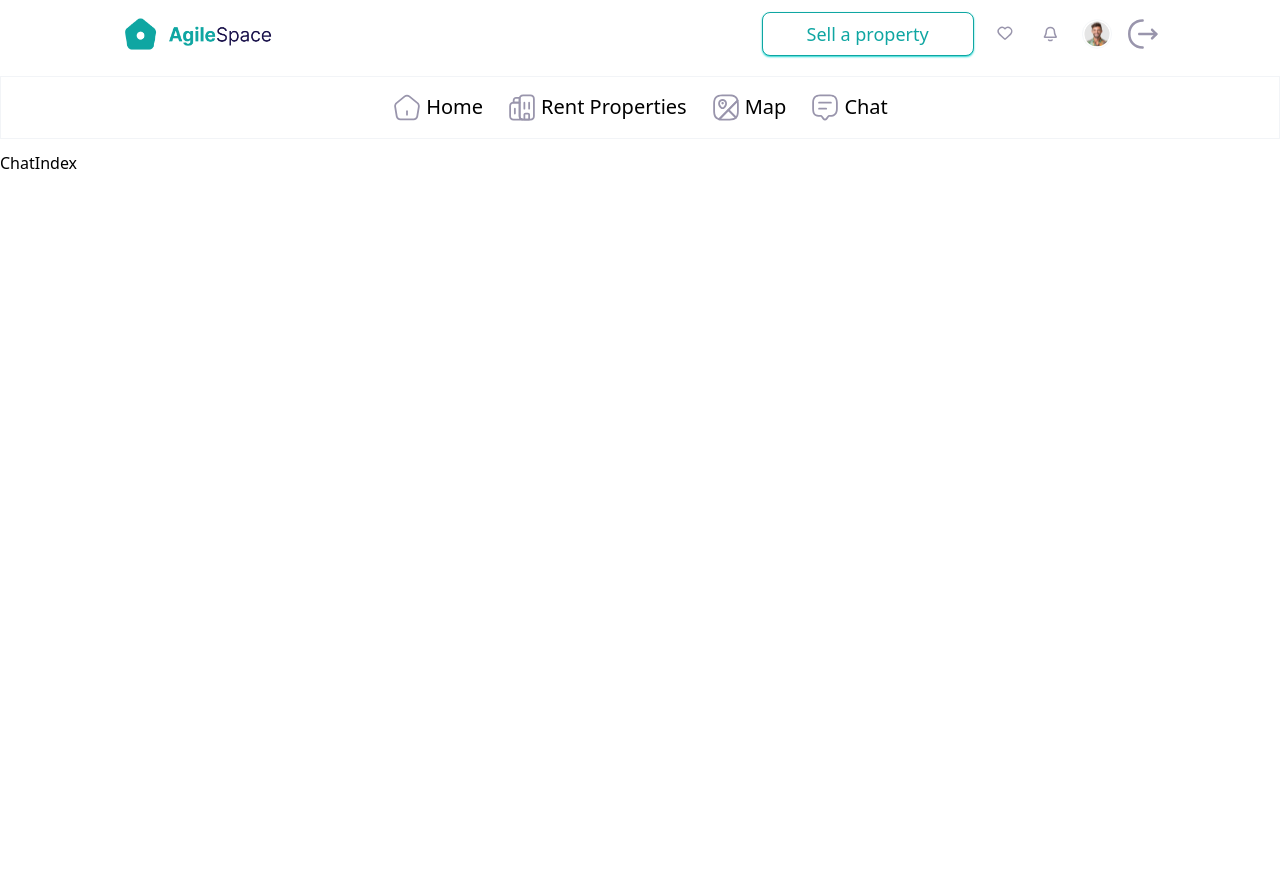
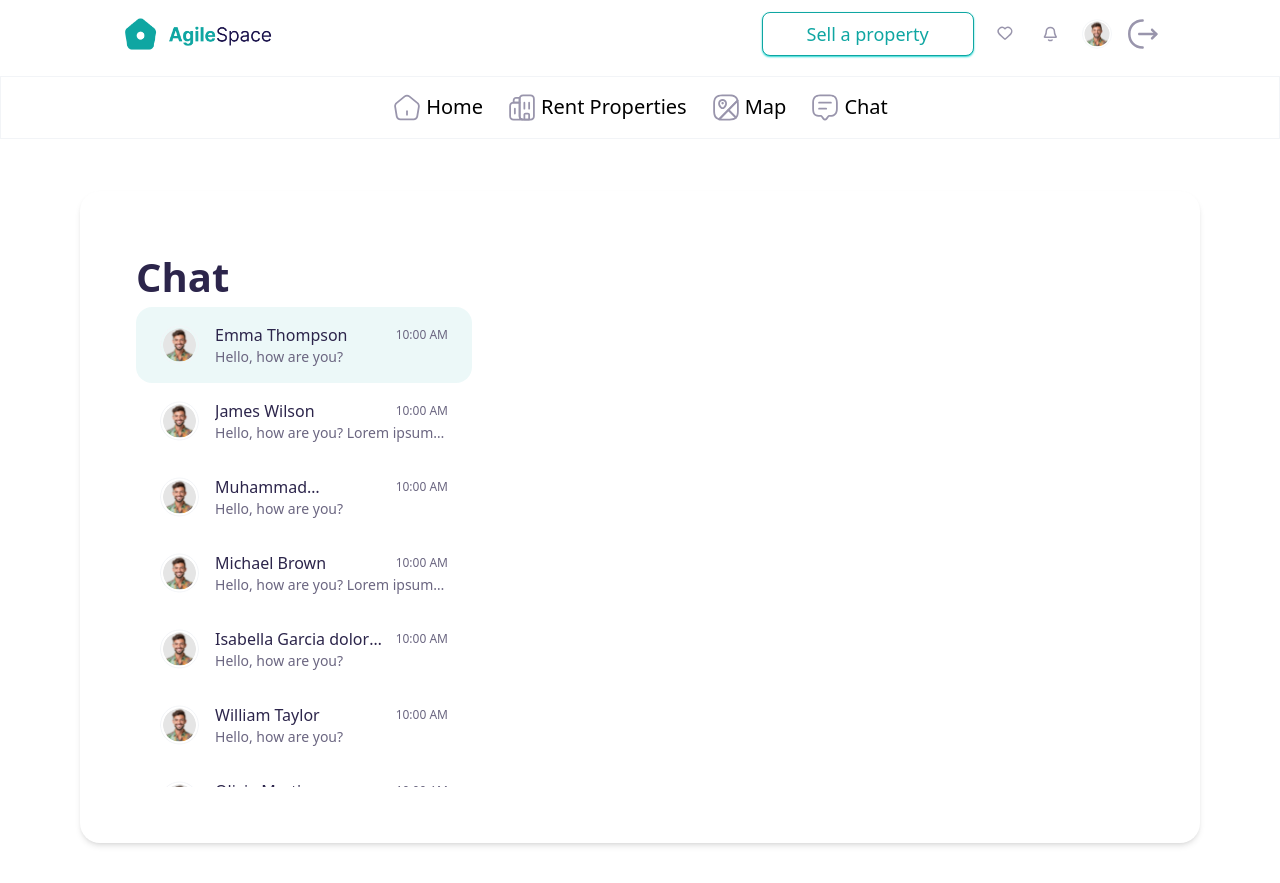
Before and after one commit to Mursaleen00/KeyVista-fe, a Next.js app: page /chat in a window 1280 px wide. Before the commit the page ends 800 px from the top, so only its background shows below. Built offline with nearby package versions, Linux system fonts and the light colour scheme.

Commit message:
`Feat`: - Create Chat Heads component

```diff
--- /dev/null
+++ b/src/constant/chat/chat-heads.ts
@@ -0,0 +1,117 @@
+export const chatHeads = [
+  {
+    id: 1,
+    name: 'Emma Thompson',
+    message: 'Hello, how are you?',
+    time: '10:00 AM',
+    image: '/navbar/profile.svg',
+  },
+  {
+    id: 2,
+    name: 'James Wilson',
+    message:
+      'Hello, how are you? Lorem ipsum dolor sit amet consectetur adipisicing elit. Reprehenderit, quis!',
+    time: '10:00 AM',
+    image: '/navbar/profile.svg',
+  },
+  {
+    id: 3,
+    name: 'Muhammad Mursaleen Ansari',
+    message: 'Hello, how are you?',
+    time: '10:00 AM',
+    image: '/navbar/profile.svg',
+  },
+  {
+    id: 4,
+    name: 'Michael Brown',
+    message:
+      'Hello, how are you? Lorem ipsum dolor sit amet consectetur adipisicing elit. Reprehenderit, quis!',
+    time: '10:00 AM',
+    image: '/navbar/profile.svg',
+  },
+  {
+    id: 5,
+    name: 'Isabella Garcia dolor sit amet consectetur adipisicing elit. Reprehenderit, quis!',
+    message: 'Hello, how are you?',
+    time: '10:00 AM',
+    image: '/navbar/profile.svg',
+  },
+
+  {
+    id: 6,
+    name: 'William Taylor',
+    message: 'Hello, how are you?',
+    time: '10:00 AM',
+    image: '/navbar/profile.svg',
+  },
+  {
+    id: 7,
+    name: 'Olivia Martinez',
+    message: 'Hello, how are you?',
+    time: '10:00 AM',
+    image: '/navbar/profile.svg',
+  },
+  {
+    id: 8,
+    name: 'Ethan Anderson',
+    message: 'Hello, how are you?',
+    time: '10:00 AM',
+    image: '/navbar/profile.svg',
+  },
+  {
+    id: 9,
+    name: 'Ava Johnson',
+    message: 'Hello, how are you?',
+    time: '10:00 AM',
+    image: '/navbar/profile.svg',
+  },
+  {
+    id: 10,
+    name: 'Noah Davis',
+    message: 'Hello, how are you?',
+    time: '10:00 AM',
+    image: '/navbar/profile.svg',
+  },
+  {
+    id: 11,
+    name: 'Mia Rodriguez',
+    message: 'Hello, how are you?',
+    time: '10:00 AM',
+    image: '/navbar/profile.svg',
+  },
+  {
+    id: 12,
+    name: 'Lucas White',
+    message: 'Hello, how are you?',
+    time: '10:00 AM',
+    image: '/navbar/profile.svg',
+  },
+  {
+    id: 13,
+    name: 'Charlotte Lee',
+    message: 'Hello, how are you?',
+    time: '10:00 AM',
+    image: '/navbar/profile.svg',
+  },
+  {
+    id: 14,
+    name: 'Alexander King',
+    message: 'Hello, how are you?',
+    time: '10:00 AM',
+    image: '/navbar/profile.svg',
+  },
+  {
+    id: 15,
+    name: 'Amelia Wright',
+    message: 'Hello, how are you?',
+    time: '10:00 AM',
+    image: '/navbar/profile.svg',
+  },
+  {
+    id: 16,
+    name: 'Benjamin Scott',
+    message: 'Hello, how are you?',
+    time: '10:00 AM',
+    image: '/navbar/profile.svg',
+  },
+];
--- /dev/null
+++ b/src/views/Chat/chat-sidebar.tsx
@@ -0,0 +1,63 @@
+'use client';
+import { chatHeads } from '@/constant/chat/chat-heads';
+import Image from 'next/image';
+import React, { useEffect } from 'react';
+
+interface ChatHead {
+  selectedUser: {
+    id: number;
+    name: string;
+    image: string;
+  };
+  setSelectedUser: React.Dispatch<
+    React.SetStateAction<{
+      id: number;
+      name: string;
+      image: string;
+    }>
+  >;
+}
+
+const ChatSidebar: React.FC<ChatHead> = ({ selectedUser, setSelectedUser }) => {
+  const firstUser = chatHeads[0];
+  const isSelected = (id: number) => id == selectedUser.id;
+
+  useEffect(() => {
+    setSelectedUser(firstUser);
+  }, []);
+
+  return (
+    <div className='hidden md:flex flex-col h-full overflow-y-auto max-h-[60dvh]'>
+      {chatHeads.map(chatHead => (
+        <div
+          key={chatHead.id}
+          className={`px-6 py-4 rounded-2xl w-full flex items-center gap-x-4 cursor-pointer ${isSelected(chatHead.id) ? 'bg-primary-light' : ''}`}
+          onClick={() => setSelectedUser(chatHead)}
+        >
+          <Image
+            alt='profile'
+            src={chatHead.image}
+            width={40}
+            height={40}
+            className='rounded-full w-10 h-10'
+          />
+          <div className='flex flex-col w-full'>
+            <h3 className='font-medium text-heading flex items-center justify-between gap-x-2'>
+              <span className='line-clamp-1'>{chatHead.name}</span>
+              <span className='text-xs min-w-fit text-text-light'>
+                {chatHead.time}
+              </span>
+            </h3>
+            <p
+              className={`text-text-light text-sm line-clamp-1 ${isSelected(chatHead.id) ? 'font-medium' : ''}`}
+            >
+              {chatHead.message}
+            </p>
+          </div>
+        </div>
+      ))}
+    </div>
+  );
+};
+
+export default ChatSidebar;
--- a/src/views/Chat/index.tsx
+++ b/src/views/Chat/index.tsx
@@ -1,7 +1,34 @@
-import React from 'react';
+'use client';
+import { useState } from 'react';
+import ChatSidebar from './chat-sidebar';
+
+type selectedUserT = {
+  id: number;
+  name: string;
+  image: string;
+};
 
 const ChatView = () => {
-  return <div>ChatIndex</div>;
+  const [selectedUser, setSelectedUser] = useState<selectedUserT>({
+    id: 0,
+    name: '',
+    image: '',
+  });
+
+  return (
+    <div className='min-h-[84dvh] px-6 sm:px-10 md:px-14 xl:px-20 py-10 h-full'>
+      <div className='w-full h-full bg-white shadow-md rounded-[20px] p-6 sm:p-10 md:p-14'>
+        <h1 className='font-semibold text-[40px] text-heading'>Chat</h1>
+        <div className='grid md:grid-cols-2 lg:grid-cols-3'>
+          <ChatSidebar
+            selectedUser={selectedUser}
+            setSelectedUser={setSelectedUser}
+          />
+          <div className='lg:col-span-2'></div>
+        </div>
+      </div>
+    </div>
+  );
 };
 
 export default ChatView;
```
